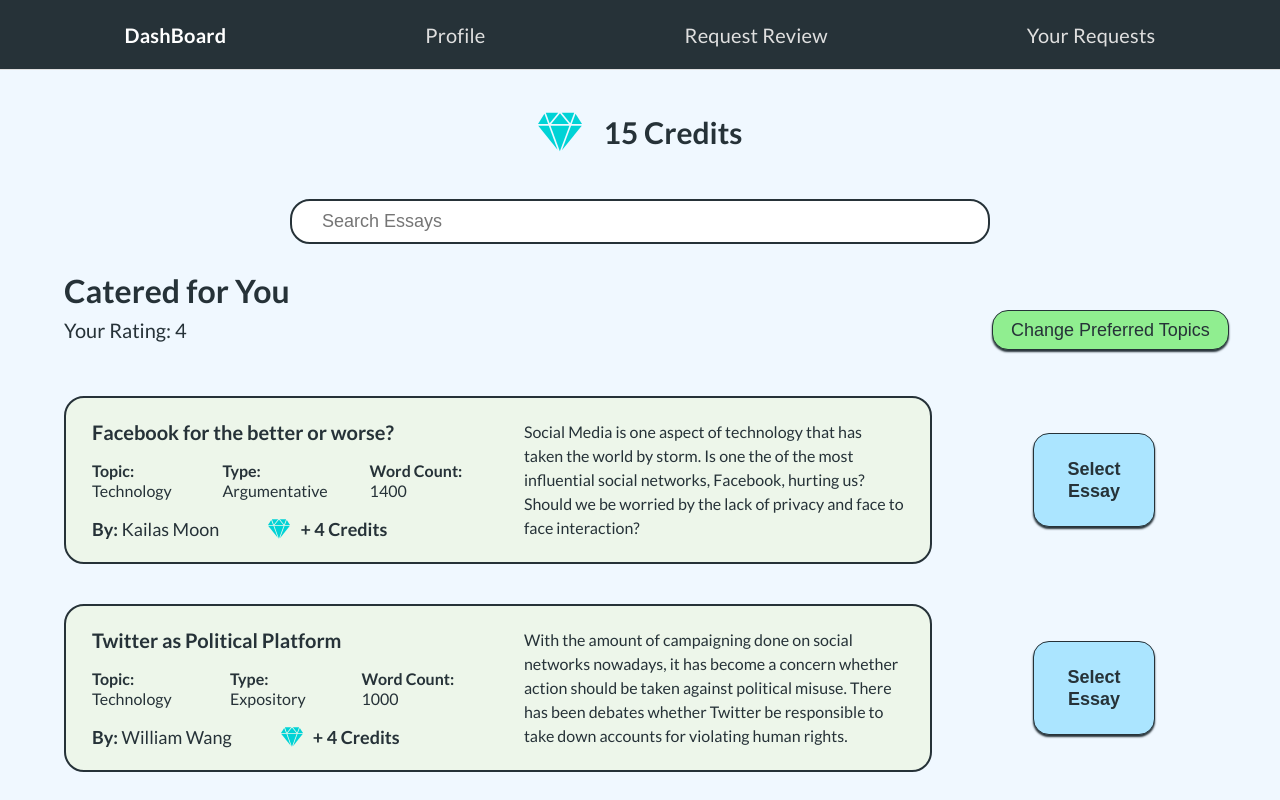
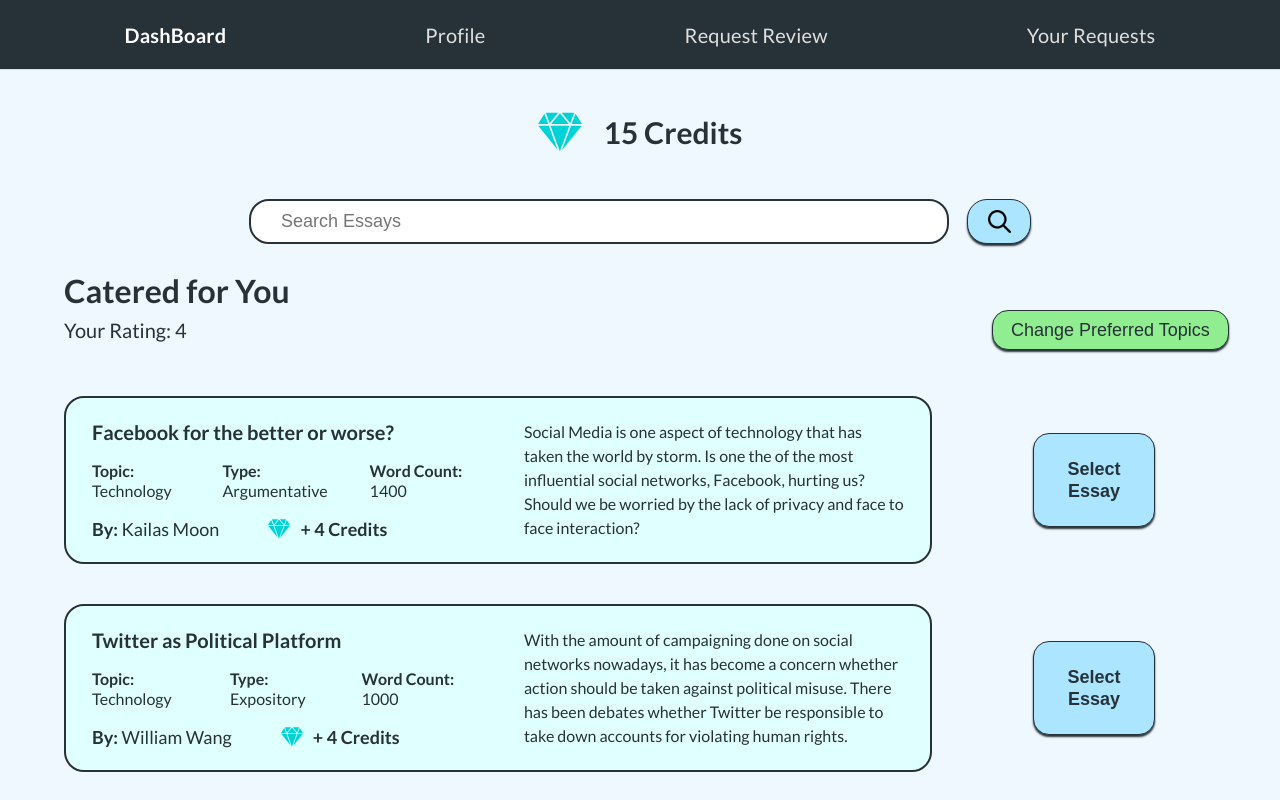
Before and after one commit to billwang115/Essayed-It, a React (Create React App) app in the folder essayeditapp/: page /reviewEssays in a window 1280 px wide. Shown: the top 800 px of the page. Built offline with nearby package versions, Linux system fonts and the light colour scheme.

Commit message:
Added search functionality

```diff
--- a/essayeditapp/src/components/ReviewEssaysPage/ReviewEssaysPage.js
+++ b/essayeditapp/src/components/ReviewEssaysPage/ReviewEssaysPage.js
@@ -1,6 +1,8 @@
 import styles from "./ReviewEssaysPage.module.css";
 import creditIcon from "../../assets/credit_icon.svg";
+import searchIcon from "../../assets/searchIcon.png";
 import EssayRequest from "./EssayRequest";
+import { useState, useEffect } from "react";
 
 const numCredits = 15; //this value will be retrieved from a server call
 const currentUserRating = 4; //this value will be retrieved from a server call
@@ -86,13 +88,50 @@ const sampleAllTopicsEssays = [
 ];
 
 const ReviewEssaysPage = () => {
-  const cateredRequests = sampleCateredEssays.map((item) => (
+  const [cateredCopy, setCateredCopy] = useState([]);
+  const [allCopy, setAllCopy] = useState([]);
+
+  useEffect(() => {
+    setCateredCopy(sampleCateredEssays); //essays retrieved from the server
+    setAllCopy(sampleAllTopicsEssays);
+  }, []);
+
+  const cateredRequests = cateredCopy.map((item) => (
     <EssayRequest essay={item} />
   ));
 
-  const allRequests = sampleAllTopicsEssays.map((item) => (
-    <EssayRequest essay={item} />
-  ));
+  const allRequests = allCopy.map((item) => <EssayRequest essay={item} />);
+
+  const [searchInput, setSearchInput] = useState("");
+  const handleSubmit = () => {
+    //the code below will all be done on the server in phase 2
+    const formattedQuery = searchInput.toLowerCase();
+    const newCatered = sampleCateredEssays.filter(
+      (essay) =>
+        essay.title.toLowerCase().includes(formattedQuery) ||
+        essay.description.toLowerCase().includes(formattedQuery) ||
+        essay.author.toLowerCase().includes(formattedQuery) ||
+        essay.topic.toLowerCase().includes(formattedQuery)
+    );
+
+    const newAll = sampleAllTopicsEssays.filter(
+      (essay) =>
+        essay.title.toLowerCase().includes(formattedQuery) ||
+        essay.description.toLowerCase().includes(formattedQuery) ||
+        essay.author.toLowerCase().includes(formattedQuery) ||
+        essay.topic.toLowerCase().includes(formattedQuery)
+    );
+
+    // this code will be done locally
+    setCateredCopy(newCatered);
+    setAllCopy(newAll);
+  };
+
+  const handleEnter = (e) => {
+    if (e.key === "Enter") {
+      handleSubmit();
+    }
+  };
 
   return (
     <div className={styles.ReviewEssaysContainer}>
@@ -106,7 +145,17 @@ const ReviewEssaysPage = () => {
           type="text"
           placeholder="Search Essays"
           className={styles.searchBar}
+          value={searchInput}
+          onInput={(e) => setSearchInput(e.target.value)}
+          onKeyPress={handleEnter}
         />
+        <button className={styles.searchButton} onClick={handleSubmit}>
+          <img
+            src={searchIcon}
+            alt="search-Icon"
+            className={styles.searchIcon}
+          />
+        </button>
       </div>
 
       <div className={styles.cateredSection}>
--- a/essayeditapp/src/components/ReviewEssaysPage/ReviewEssaysPage.module.css
+++ b/essayeditapp/src/components/ReviewEssaysPage/ReviewEssaysPage.module.css
@@ -32,15 +32,33 @@
   display: flex;
   justify-content: center;
   align-items: center;
+  column-gap: 18px;
 }
 
 .searchBar {
-  width: 90%;
+  flex-basis: 95%;
   max-width: 700px;
   border-radius: 20px;
   border: 2px solid #263238;
   padding: 10px 30px;
   font-size: 18px;
+}
+
+.searchButton {
+  border: 1px solid #263238;
+  background-color: #abe5ff;
+  box-shadow: 0px 2px 2px #263238;
+  border-radius: 20px;
+  width: 5%;
+  height: 45px;
+  cursor: pointer;
+  padding: 10px 15px;
+}
+
+.searchIcon {
+  width: 100%;
+  height: 100%;
+  object-fit: contain;
 }
 
 .cateredSection {
@@ -109,7 +127,7 @@
   border-radius: 20px;
   border: 2px solid #263238;
   padding: 22px 26px;
-  background-color: #edf6ea;
+  background-color: LightCyan;
   display: flex;
   column-gap: 52px;
 }
@@ -193,6 +211,6 @@
   font-weight: 600;
   font-size: 18px;
   line-height: 22px;
-  padding: 24px 24px;
+  padding: 24px;
   cursor: pointer;
 }
```
Also changed, not shown: essayeditapp/src/assets/searchIcon.png (added).
